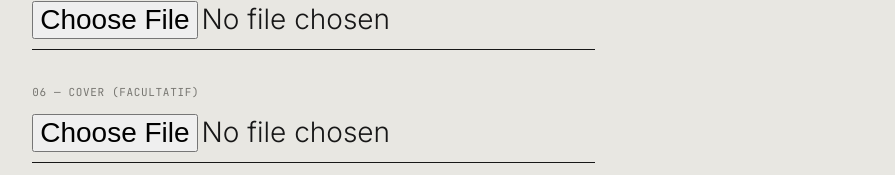
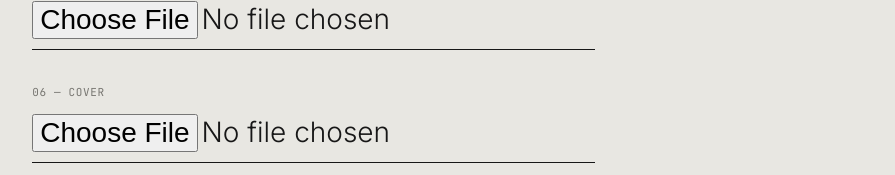
Before and after one commit to mfrgt4/vinyl-folio, a React (Vite) app: page /ajouter in a window 1280 px wide. Shown: the part 960-1135 px from the top of the page, without its empty margins (19-914 px from the left). Built offline with nearby package versions, Linux system fonts and the light colour scheme.

Commit message:
Update Submit.tsx

```diff
--- a/src/pages/Submit.tsx
+++ b/src/pages/Submit.tsx
@@ -148,7 +148,7 @@ export default function Submit() {
           </label>
 
           <label className="field">
-            <span className="mono">06 — Cover (facultatif)</span>
+            <span className="mono">06 — Cover</span>
             <input type="file" accept="image/*" onChange={onCover} style={{ padding: "10px 0", border: 0 }} />
             {err.cover && <span className="mono err">{err.cover}</span>}
             {coverPreview && (
```
